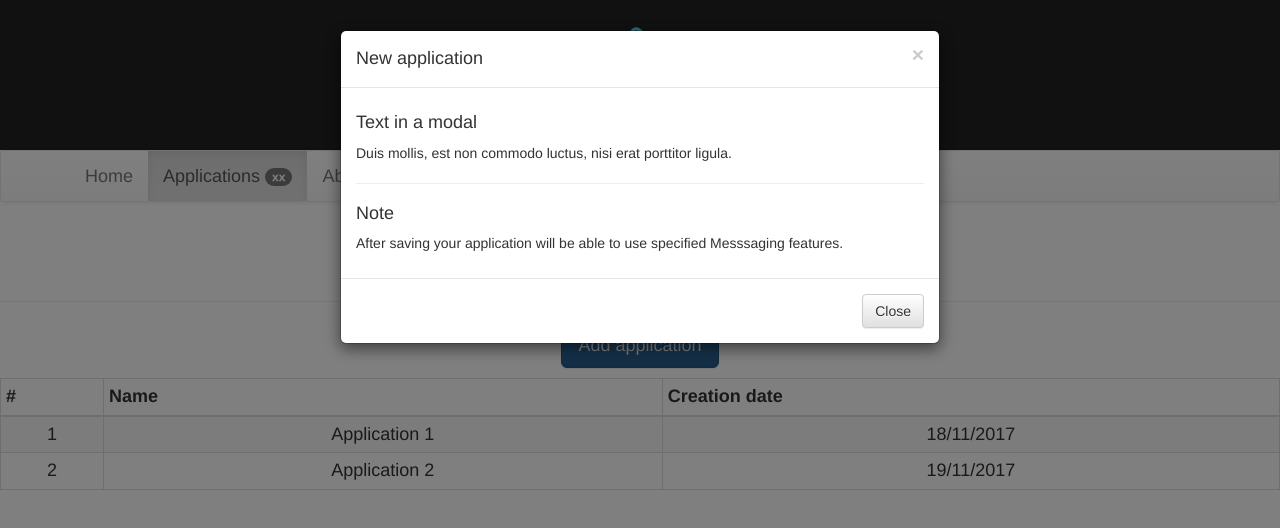
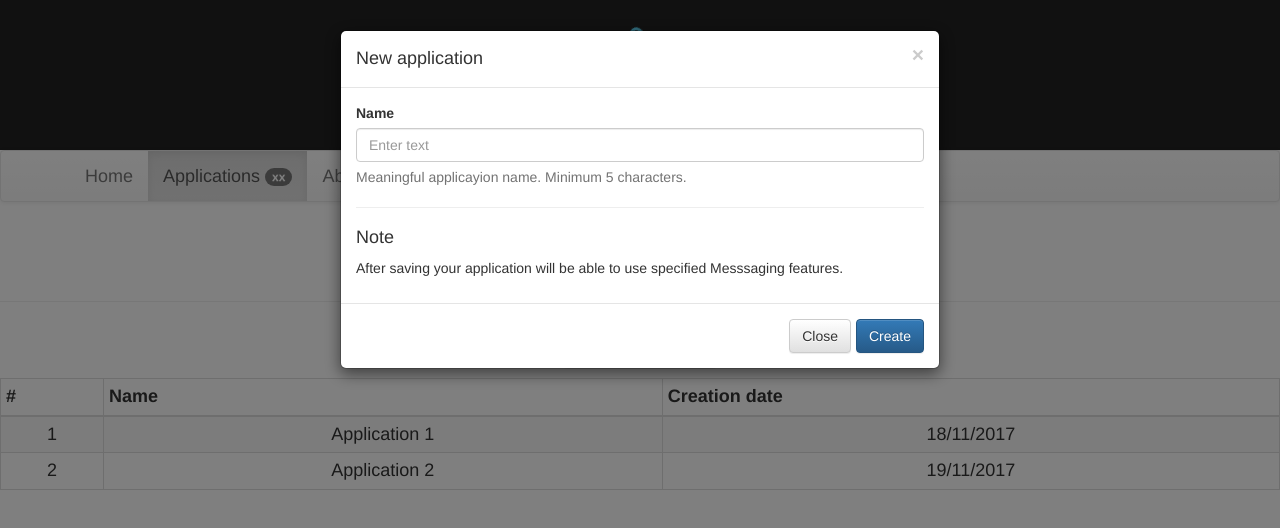
Before and after one commit to glautrou/TestMessaging, a React (Create React App) app in the folder client/: page /applications in a window 1280 px wide. Both pictures are taken after a click on the button "Add application". Shown: the top 528 px of the page. Built offline with nearby package versions, Linux system fonts and the light colour scheme.

Commit message:
Create basic form for creating an applicaation

```diff
--- a/client/src/components/ApplicationEdit.js
+++ b/client/src/components/ApplicationEdit.js
@@ -1,25 +1,80 @@
 import React, { Component } from 'react';
-import { Button, Modal } from 'react-bootstrap';
+import { Button, Modal, FormGroup, FormControl, ControlLabel, HelpBlock } from 'react-bootstrap';
 
 class ApplicationEdit extends Component {
+  constructor(props, context) {
+    super(props, context);
+
+    this.state = {
+      name: '',
+      isSubmiting: false
+    };
+
+    this.handleNameChange = this.handleNameChange.bind(this);
+    this.handleSubmit = this.handleSubmit.bind(this);
+  };
+
+  getValidationState() {
+    //Validate name
+    const length = this.state.name.length;
+    if (length > 10) return 'success';
+    else if (length > 5) return 'warning';
+    else if (length > 0) return 'error';
+    return null;
+  };
+
+  handleNameChange(e) {
+    this.setState({ name: e.target.value });
+  };
+
+  handleSubmit(e) {
+    this.setState({ isSubmiting: true });
+    //alert('submit: ' + this.state.name);
+    setTimeout(() => {
+      // Completed of async action, set loading state back
+      this.setState({ isSubmiting: false });
+    }, 2000);
+  };
+
   render() {
     return (
       <div>
+
         <Modal show={this.props.show} onHide={this.props.close}>
           <Modal.Header closeButton>
             <Modal.Title>New application</Modal.Title>
           </Modal.Header>
           <Modal.Body>
-            <h4>Text in a modal</h4>
-            <p>Duis mollis, est non commodo luctus, nisi erat porttitor ligula.</p>
-            <hr />
-            <h4>Note</h4>
-            <p>After saving your application will be able to use specified Messsaging features.</p>
+            <form onSubmit={this.handleSubmit}>
+              <FormGroup
+                controlId="formBasicText"
+                validationState={this.getValidationState()}
+              >
+                <ControlLabel>Name</ControlLabel>
+                <FormControl
+                  type="text"
+                  value={this.state.name}
+                  placeholder="Enter text"
+                  onChange={this.handleNameChange}
+                />
+                <FormControl.Feedback />
+                <HelpBlock>Meaningful applicayion name. Minimum 5 characters.</HelpBlock>
+              </FormGroup>
+              <hr />
+              <h4>Note</h4>
+              <p>After saving your application will be able to use specified Messsaging features.</p>
+            </form>
           </Modal.Body>
           <Modal.Footer>
             <Button onClick={this.props.close}>Close</Button>
+            <Button type='submit' bsStyle='primary'
+              onClick={this.handleSubmit}
+              disabled={this.state.isSubmiting}>
+              {!this.state.isSubmiting ? 'Create' : 'Creating...'}
+            </Button>
           </Modal.Footer>
         </Modal>
+
       </div>
     );
   }
```
